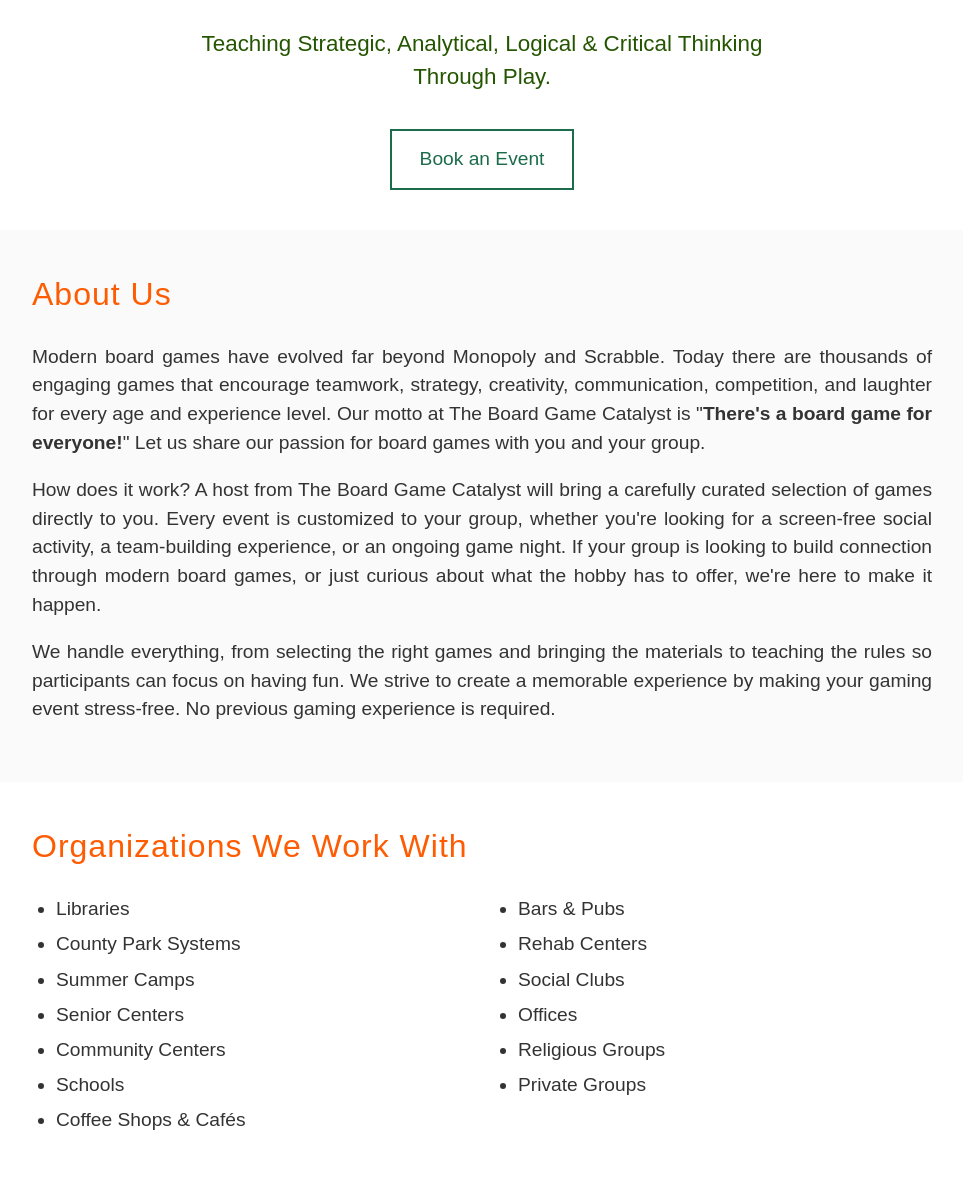
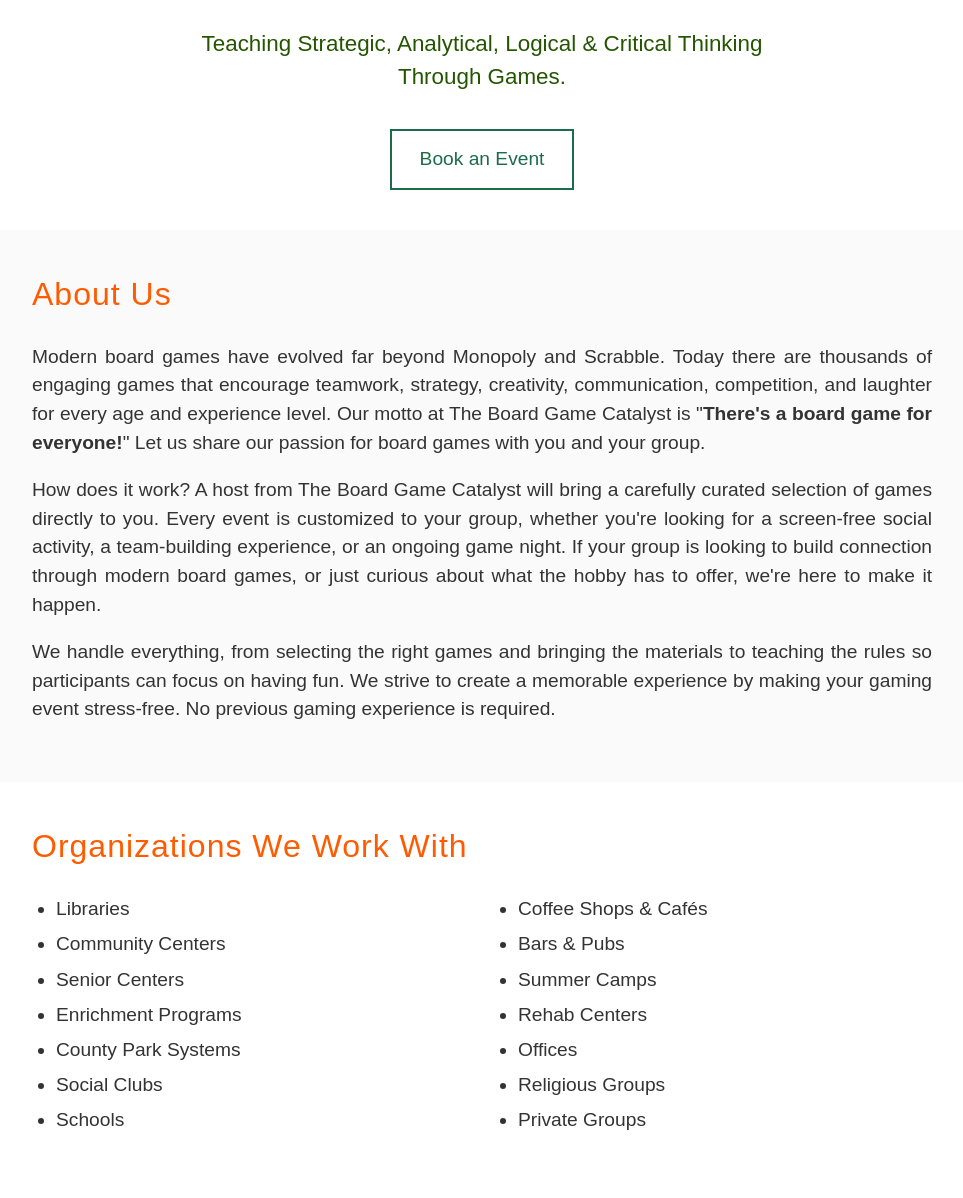
Before and after one commit to akhrizman/bgcat, a plain HTML site: page index.html in a window 1280 px wide. Shown: the part 462-1660 px from the top of the page, without its empty margins (158-1121 px from the left). Drawn offline with Linux system fonts and the light colour scheme; a script that the page names is missing.

Commit message:
updated tagline and offerings

```diff
--- a/index.html
+++ b/index.html
@@ -54,7 +54,7 @@
                 class="hero-logo">
 
         <p class="hero-tagline">
-        Teaching Strategic, Analytical, Logical & Critical Thinking Through Play.
+        Teaching Strategic, Analytical, Logical & Critical Thinking Through Games.
         </p>
 
         <a class="button" href="#contact">
@@ -109,15 +109,16 @@
         <h2>Organizations We Work With</h2>
         <ul>
             <li>Libraries</li>
+            <li>Community Centers</li>
+            <li>Senior Centers</li>
+            <li>Enrichment Programs</li>
             <li>County Park Systems</li>
-            <li>Summer Camps</li>
-            <li>Senior Centers</li>
-            <li>Community Centers</li>
+            <li>Social Clubs</li>
             <li>Schools</li>
             <li>Coffee Shops & Cafés</li>
             <li>Bars & Pubs</li>
+            <li>Summer Camps</li>
             <li>Rehab Centers</li>
-            <li>Social Clubs</li>
             <li>Offices</li>
             <li>Religious Groups</li>
             <li>Private Groups</li>
```
